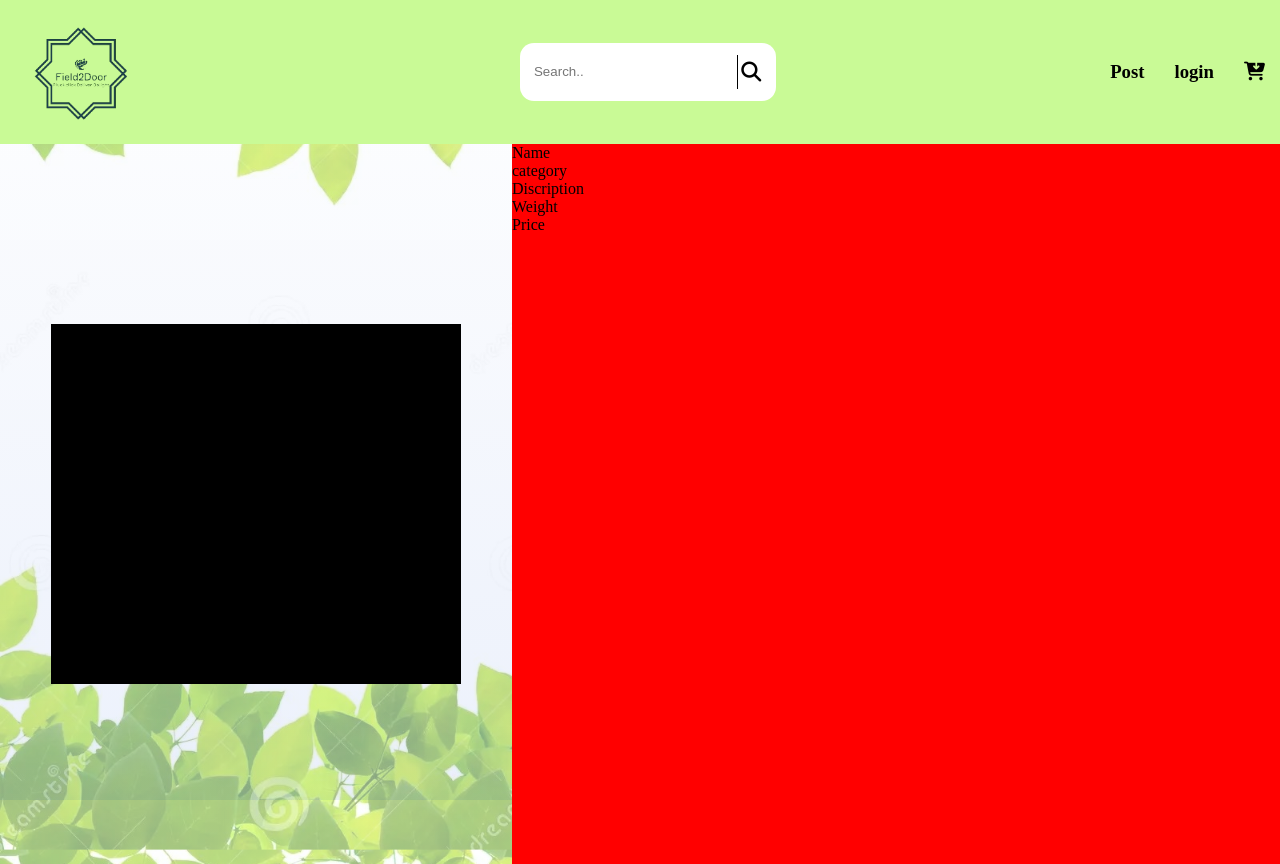
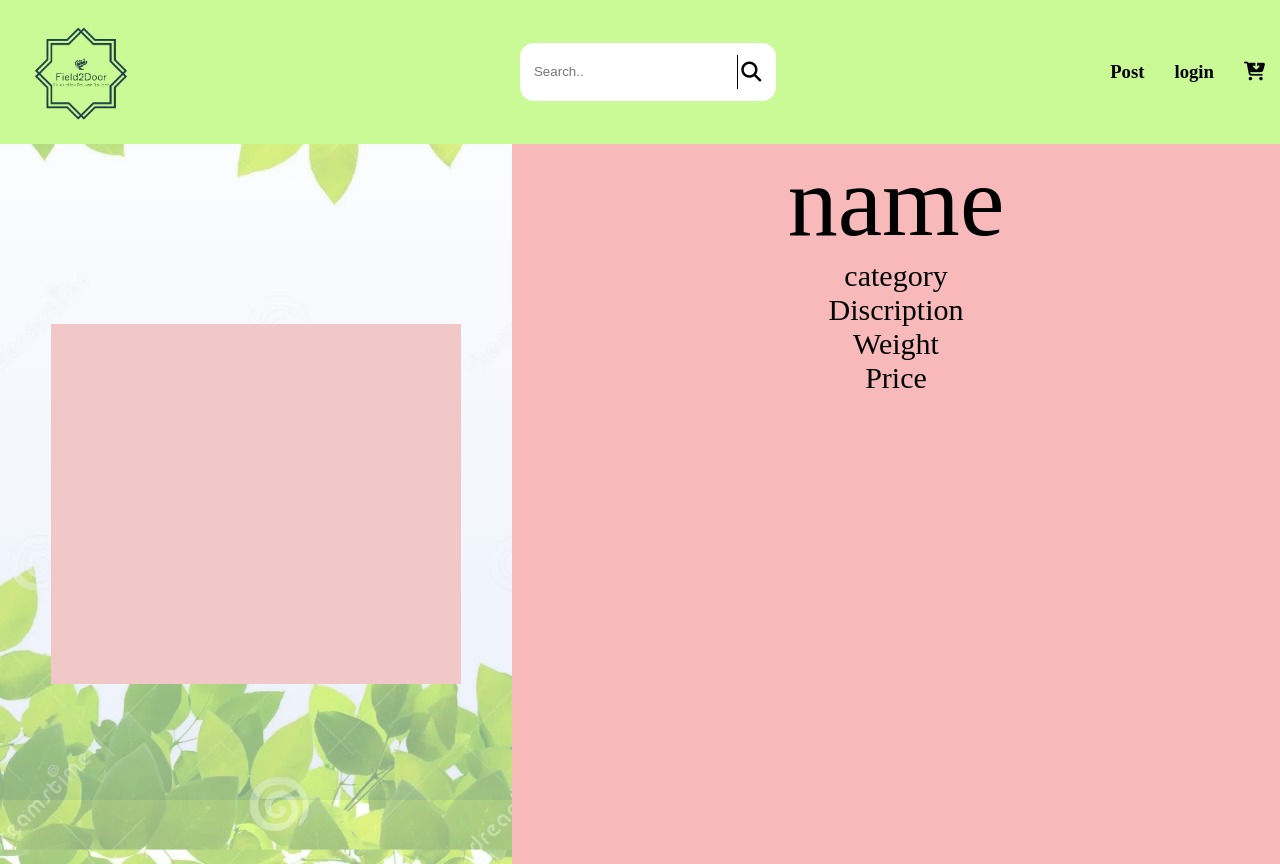
Before and after one commit to Shree-sudhanva-k/web-development, a plain HTML site: page item.html in a window 1280 px wide. Drawn offline with nearby package versions, Linux system fonts and the light colour scheme; no server answers; a web font is replaced by a local one.

Commit message:
hihiiihihihih

```diff
--- a/inform.css
+++ b/inform.css
@@ -36,9 +36,8 @@
     justify-content: flex-start;
     gap: 20px;
 
+}
 
-
-}
 #pf h1{
     text-align: center;
     margin-bottom: 7%;
--- a/item.css
+++ b/item.css
@@ -11,15 +11,31 @@
     align-items: center;
     justify-content: center;
 }
+.name{
+    font-size: 100px;
+}
+.category{
+    font-size: 30px;
+}
+.desc{
+    font-size: 30px;
+}
+.weight{
+    font-size: 30px;
+}
+.price{
+    font-size: 30px;
+}
 .product-img{
     height: 50%;
     width: 80%;
-    background: black;
+    background: rgb(241, 199, 199);
 
 }
 .p-right{
     height: 100%;
     width: 60%;
-    background: red;
+    background: rgb(247, 185, 185);
+    text-align: center;
 
 }
--- a/item.html
+++ b/item.html
@@ -29,7 +29,7 @@
             <div class="product-img"></div>
         </div>
         <div class="p-right">
-            <div class="name">Name</div>
+            <div class="name">name</div>
             <div class="category">category</div>
             <div class="desc">Discription</div>
             <div class="weight">Weight</div>
```
